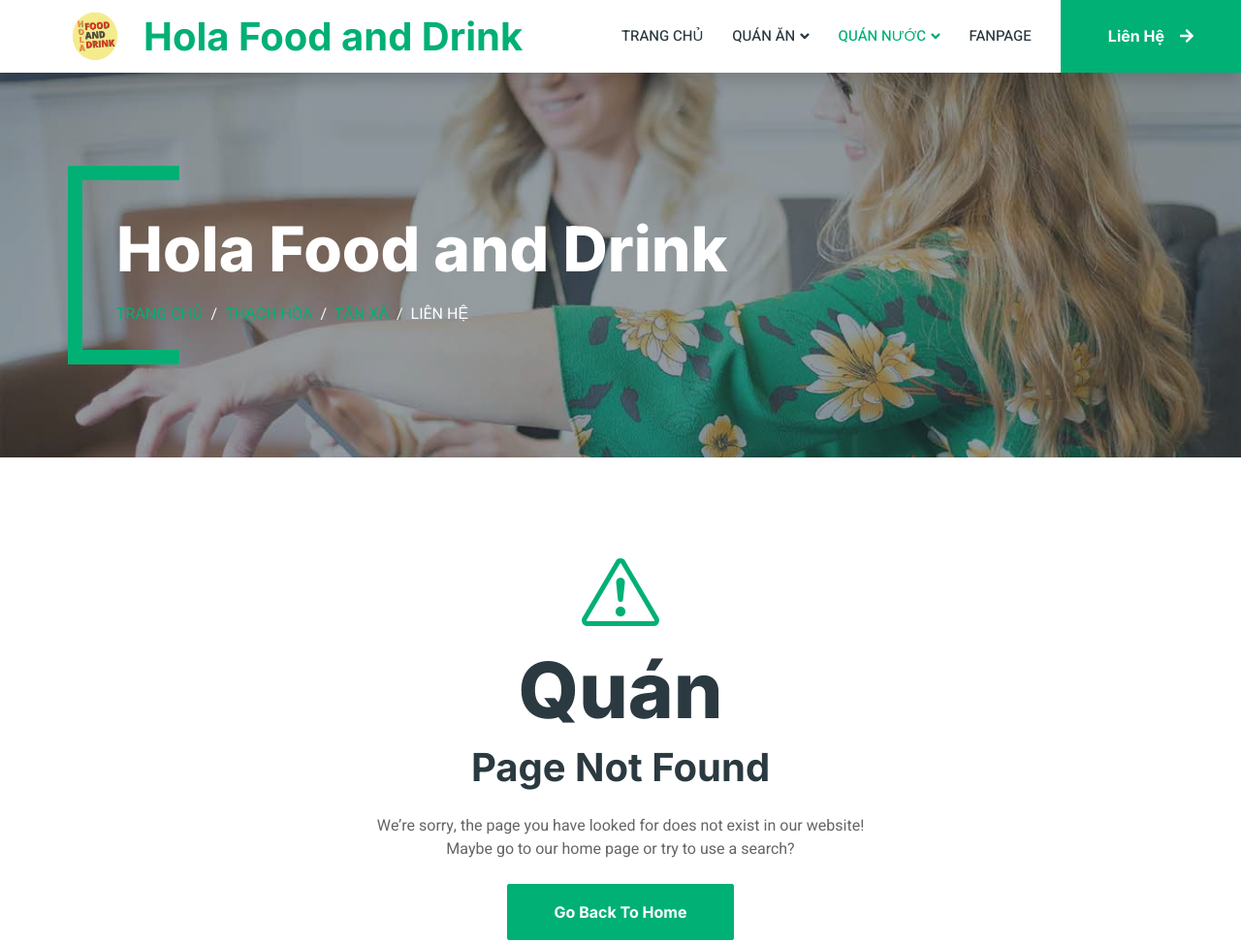
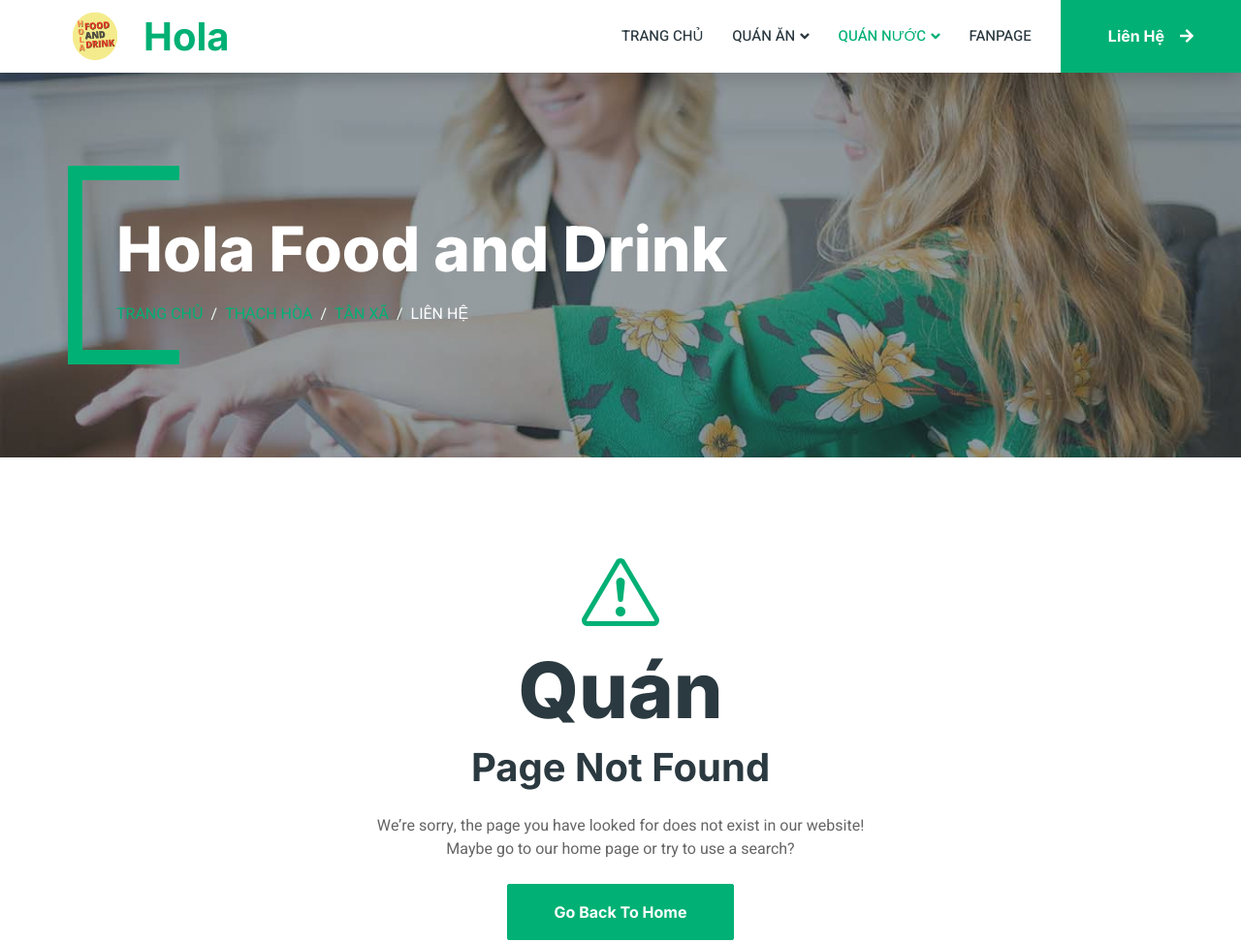
Before and after one commit to NoHi23/HolaFnd, a plain HTML site: page 404.html in a window 1280 px wide. Shown: the top 973 px of the page at 97% size. Drawn offline with nearby package versions, Linux system fonts and the light colour scheme.

Commit message:
don't care

```diff
--- a/404.html
+++ b/404.html
@@ -47,7 +47,7 @@
         <nav class="navbar navbar-expand-lg bg-white navbar-light shadow sticky-top p-0">
             <a href="index.html" class="navbar-brand d-flex align-items-center text-center py-0 px-4 px-lg-5">
                 <img class="img-fluid" src="img/logo.png" alt="" style="width: 100px; height: 60px;">
-                <h1 class="m-0 text-primary">Hola Food and Drink</h1>
+                <h1 class="m-0 text-primary">Hola </h1>
             </a>
             <button type="button" class="navbar-toggler me-4" data-bs-toggle="collapse" data-bs-target="#navbarCollapse">
                 <span class="navbar-toggler-icon"></span>
```
